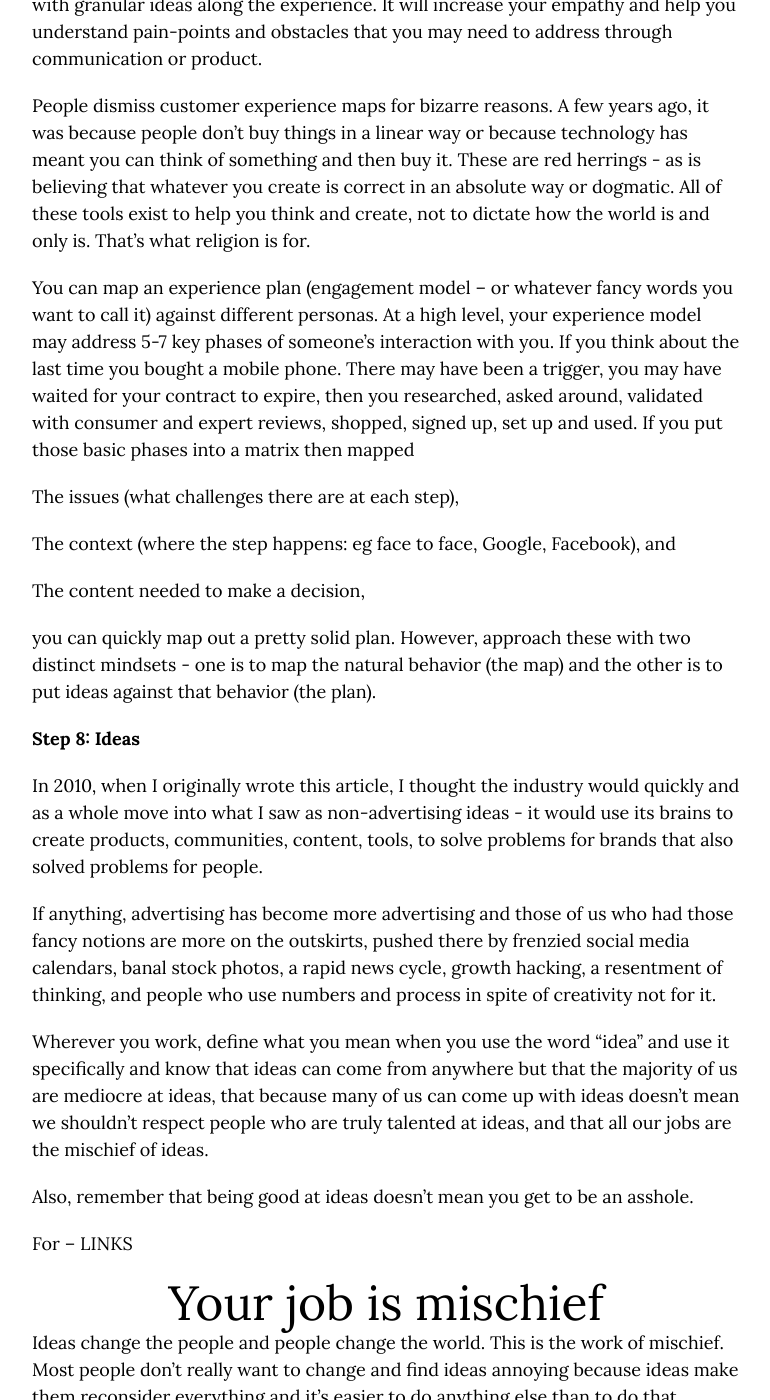
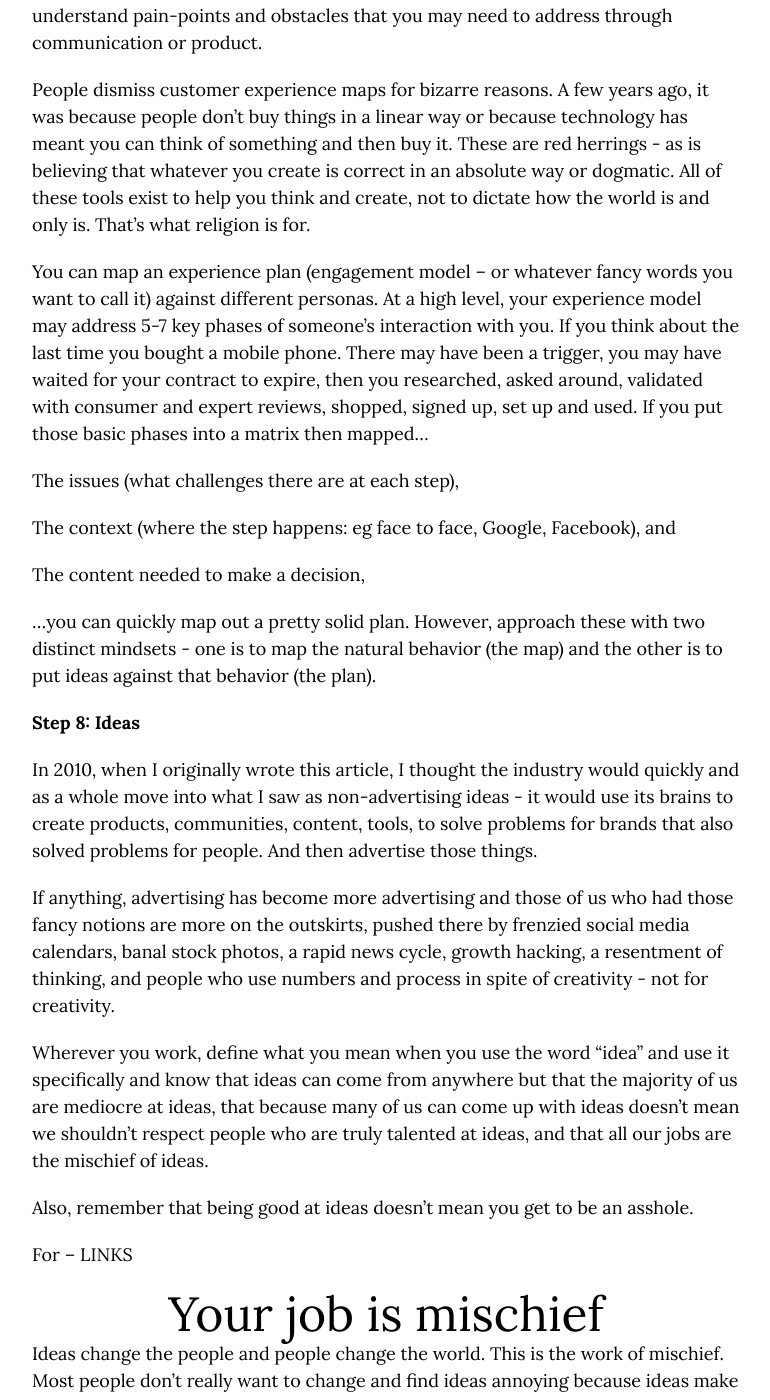
Before and after one commit to markhpollard/markhpollard.github.io, a Jekyll site: the page built from _posts/2018-09-27-how-to-do-account-planning-a-simple-approach.markdown, in a window 1280 px wide and 1400 px high, scrolled down 11489 px. Shown: the whole window, without its empty margins (254-1024 px from the left). Built offline with Jekyll 4.4.1, drawn with Linux system fonts in a browser that asks for light colours; nearby versions of some CDN libraries; some of the changed text lies outside the part shown.

Commit message:
Updated How To Do Account Planning A Simple Approach

```diff
--- a/_posts/2018-09-27-how-to-do-account-planning-a-simple-approach.markdown
+++ b/_posts/2018-09-27-how-to-do-account-planning-a-simple-approach.markdown
@@ -4,10 +4,8 @@
 tags:
 - Strategy
 summary: Over 90,000 people have read this guide to account planning. It includes
-  infographic.
+  two drawings and 4,000 words. Simple, right?
 ---
-
--- SKILLSHARE LINKS
 
 ## Account planning is simple
 
@@ -176,7 +176,7 @@
 
 These people are very real to me because I see hundreds of faces flash across these few sentences. And we could generate many ideas from these sentences. They tether my empathy and give me creative constraints with which to play.
 
-The challenges with personas are that -
+The challenges with personas are that:
 
 * Someone with whom you work read some article on some website that made fun of personas and will now disparage them.
 
@@ -284,7 +284,7 @@
 
 People dismiss customer experience maps for bizarre reasons. A few years ago, it was because people don't buy things in a linear way or because technology has meant you can think of something and then buy it. These are red herrings - as is believing that whatever you create is correct in an absolute way or dogmatic. All of these tools exist to help you think and create, not to dictate how the world is and only is. That's what religion is for.
 
-You can map an experience plan (engagement model – or whatever fancy words you want to call it) against different personas. At a high level, your experience model may address 5-7 key phases of someone’s interaction with you. If you think about the last time you bought a mobile phone. There may have been a trigger, you may have waited for your contract to expire, then you researched, asked around, validated with consumer and expert reviews, shopped, signed up, set up and used. If you put those basic phases into a matrix then mapped
+You can map an experience plan (engagement model – or whatever fancy words you want to call it) against different personas. At a high level, your experience model may address 5-7 key phases of someone’s interaction with you. If you think about the last time you bought a mobile phone. There may have been a trigger, you may have waited for your contract to expire, then you researched, asked around, validated with consumer and expert reviews, shopped, signed up, set up and used. If you put those basic phases into a matrix then mapped...
 
 * The issues (what challenges there are at each step),
 
@@ -292,13 +292,13 @@
 
 * The content needed to make a decision,
 
-you can quickly map out a pretty solid plan. However, approach these with two distinct mindsets - one is to map the natural behavior (the map) and the other is to put ideas against that behavior (the plan).
+...you can quickly map out a pretty solid plan. However, approach these with two distinct mindsets - one is to map the natural behavior (the map) and the other is to put ideas against that behavior (the plan).
 
 **Step 8: Ideas**
 
-In 2010, when I originally wrote this article, I thought the industry would quickly and as a whole move into what I saw as non-advertising ideas - it would use its brains to create products, communities, content, tools, to solve problems for brands that also solved problems for people.
+In 2010, when I originally wrote this article, I thought the industry would quickly and as a whole move into what I saw as non-advertising ideas - it would use its brains to create products, communities, content, tools, to solve problems for brands that also solved problems for people. And then advertise those things.
 
-If anything, advertising has become more advertising and those of us who had those fancy notions are more on the outskirts, pushed there by frenzied social media calendars, banal stock photos, a rapid news cycle, growth hacking, a resentment of thinking, and people who use numbers and process in spite of creativity not for it.
+If anything, advertising has become more advertising and those of us who had those fancy notions are more on the outskirts, pushed there by frenzied social media calendars, banal stock photos, a rapid news cycle, growth hacking, a resentment of thinking, and people who use numbers and process in spite of creativity - not for creativity.
 
 Wherever you work, define what you mean when you use the word "idea" and use it specifically and know that ideas can come from anywhere but that the majority of us are mediocre at ideas, that because many of us can come up with ideas doesn't mean we shouldn't respect people who are truly talented at ideas, and that all our jobs are the mischief of ideas.
 
```
Also changed, not shown: other parts of _posts/2018-09-27-how-to-do-account-planning-a-simple-approach.markdown (+4 -2 lines).
